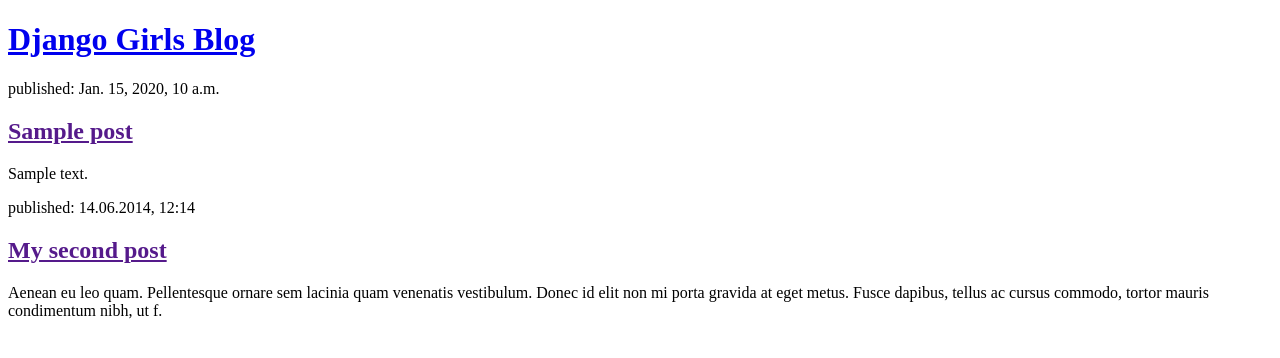
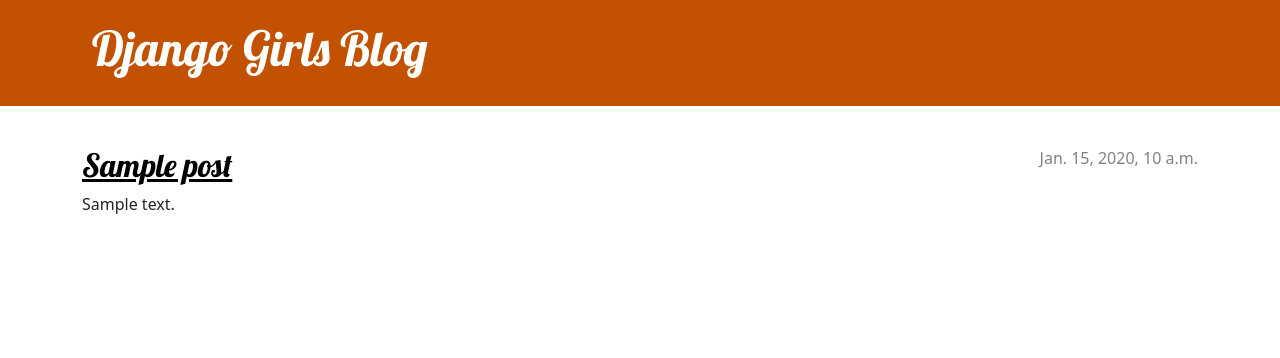
Before and after one commit to miriellekruger/my-first-blog, a Django app: page / in a window 1280 px wide. Shown: the top 358 px of the page. Run offline with Django 4.2, Linux system fonts and the light colour scheme; tables that the repository leaves empty hold one stand-in row (values such as "Sample post").

Commit message:
Added view for detailed blog post.

```diff
--- /dev/null
+++ b/blog/static/css/blog.css
@@ -0,0 +1,70 @@
+.page-header {
+    background-color: #C25100;
+    margin-top: 0;
+    margin-bottom: 40px;
+    padding: 20px 20px 20px 40px;
+}
+
+.page-header h1,
+.page-header h1 a,
+.page-header h1 a:visited,
+.page-header h1 a:active {
+    color: #ffffff;
+    font-size: 36pt;
+    text-decoration: none;
+}
+
+h1,
+h2,
+h3,
+h4 {
+    font-family: 'Lobster', cursive;
+}
+
+.date {
+    color: #828282;
+}
+
+.save {
+    float: right;
+}
+
+.post-form textarea,
+.post-form input {
+    width: 100%;
+}
+
+.top-menu,
+.top-menu:hover,
+.top-menu:visited {
+    color: #ffffff;
+    float: right;
+    font-size: 26pt;
+    margin-right: 20px;
+}
+
+.post {
+    margin-bottom: 70px;
+}
+
+.post h2 a,
+.post h2 a:visited {
+    color: #000000;
+}
+
+.post > .date,
+.post > .actions {
+    float: right;
+}
+
+.btn-secondary,
+.btn-secondary:visited {
+    color: #C25100;
+    background: none;
+    border-color: #C25100;
+}
+
+.btn-secondary:hover {
+    color: #FFFFFF;
+    background-color: #C25100;
+}
--- /dev/null
+++ b/blog/templates/blog/base.html
@@ -0,0 +1,25 @@
+{% load static %}
+<!DOCTYPE html>
+<html>
+    <head>
+        <title>Django Girls blog</title>
+        <link rel="stylesheet" href="https://cdn.jsdelivr.net/npm/bootstrap@5.1.3/dist/css/bootstrap.min.css" integrity="sha384-1BmE4kWBq78iYhFldvKuhfTAU6auU8tT94WrHftjDbrCEXSU1oBoqyl2QvZ6jIW3" crossorigin="anonymous">
+        <link rel="stylesheet" href="https://fonts.googleapis.com/css?family=Lobster&subset=latin,latin-ext">
+        <link rel="stylesheet" href="{% static 'css/blog.css' %}">
+    </head>
+    <body>
+        <header class="page-header">
+          <div class="container">
+              <h1><a href="/">Django Girls Blog</a></h1>
+          </div>
+        </header>
+        <main class="container">
+            <div class="row">
+                <div class="col">
+                {% block content %}
+                {% endblock %}
+                </div>
+            </div>
+        </main>
+    </body>
+</html>
--- a/blog/templates/blog/post_list.html
+++ b/blog/templates/blog/post_list.html
@@ -1,24 +1,13 @@
-<!DOCTYPE html>
-<html>
-    <head>
-        <title>Django Girls blog</title>
-    </head>
-    <body>
-        <header>
-            <h1><a href="/">Django Girls Blog</a></h1>
-        </header>
-        {% for post in posts  %}
-            <article>
-                <time>published: {{ post.published_date }}</time>
-                <h2><a href="">{{ post.title }}</a></h2>
-                <p>{{ post.text|linebreaksbr }}</p>
-            </article>
-        {% endfor %}
+{% extends 'blog/base.html' %}
 
-        <article>
-            <time>published: 14.06.2014, 12:14</time>
-            <h2><a href="">My second post</a></h2>
-            <p>Aenean eu leo quam. Pellentesque ornare sem lacinia quam venenatis vestibulum. Donec id elit non mi porta gravida at eget metus. Fusce dapibus, tellus ac cursus commodo, tortor mauris condimentum nibh, ut f.</p>
+{% block content %}
+    {% for post in posts %}
+        <article class="post">
+            <time class="date">
+                {{ post.published_date }}
+            </time>
+            <h2><a href="{% url 'post_detail' pk=post.pk %}">{{ post.title }}</a></h2>
+            <p>{{ post.text|linebreaksbr }}</p>
         </article>
-    </body>
-</html>
+    {% endfor %}
+{% endblock %}
--- a/blog/urls.py
+++ b/blog/urls.py
@@ -3,4 +3,5 @@ from . import views
 
 urlpatterns = [
     path('', views.post_list, name="post_list"),
+    path('post/<int:pk>', views.post_detail, name="post_detail")
 ]
--- a/blog/views.py
+++ b/blog/views.py
@@ -1,8 +1,13 @@
-from django.shortcuts import render
+from django.shortcuts import render, get_object_or_404
 from .models import Post
 from django.utils import timezone
+
 
 # Create your views here.
 def post_list(request):
     posts = Post.objects.filter(published_date__lte=timezone.now()).order_by("published_date")
     return render(request, "blog/post_list.html", {"posts": posts})
+
+def post_detail(request,pk):
+    post = get_object_or_404(Post, pk=pk)
+    return render(request, "blog/post_detail.html", {"post": post})
```
Also changed, not shown: blog/templates/blog/post_detail.html (added, +13 -0 lines).
